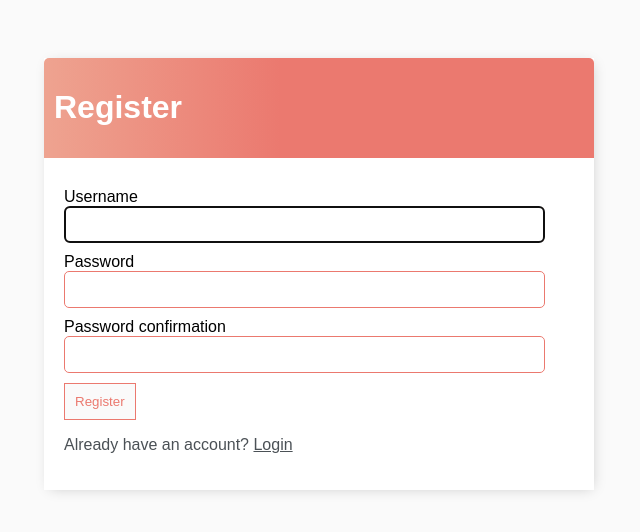
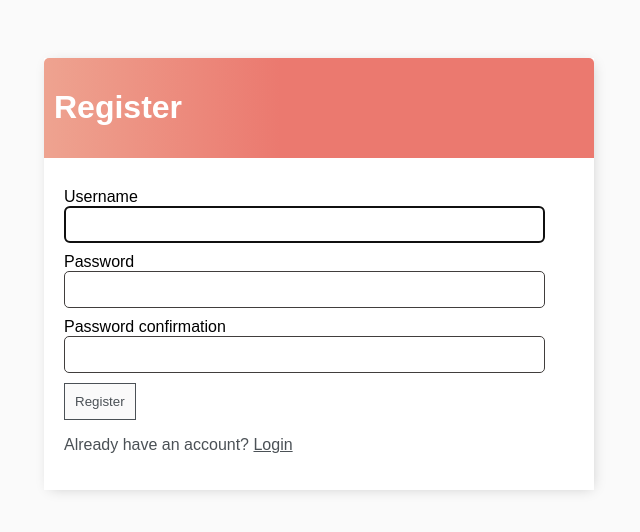
Before and after one commit to SnehalSonawane24/To_Do_List_with_Django, a Django app: page /register/ in a window 1280 px wide. Shown: the top 532 px of the page, without its empty margins (321-961 px from the left). Run offline with Django 4.2, Linux system fonts and the light colour scheme.

Commit message:
to-do-list

```diff
--- a/base/templates/base/main.html
+++ b/base/templates/base/main.html
@@ -87,7 +87,7 @@
             .delete-link{
                 text-decoration: none;
                 font-weight: 900;
-                color: #cf4949;
+                color: #4b5156;
                 font-size: 22px;
                 line-height: 0;
             }
@@ -100,7 +100,7 @@
             }
 
             #add-link{
-                color: #EB796F;
+                color: #4b5156;
                 text-decoration: none;
                 font-size: 42px;
                 text-shadow: 1px 1px #81413b;
@@ -109,7 +109,7 @@
             input[type=text],
             input[type=password],
             textarea {
-                border: 1px solid #EB796F;
+                border: 1px solid #413e3d;
                 border-radius: 5px;
                 padding: 10px;
                 width: 90%;
@@ -121,9 +121,9 @@
             }
 
             .button{
-                border: 1px solid #EB796F;
+                border: 1px solid #4b5156;
                 background-color: #fafafa;
-                color: #EB796F;
+                color: #4b5156;
                 padding: 10px;
                 cursor: pointer;
                 text-decoration: none;
@@ -132,6 +132,7 @@
             .card-body{
                 padding: 20px;
             }
+
 
         </style>
     </head>
```
Also changed, not shown: db.sqlite3.
